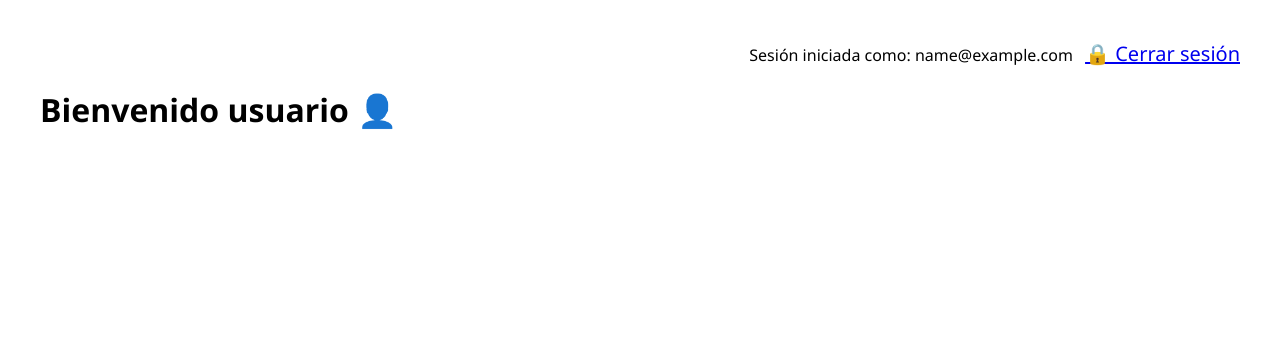
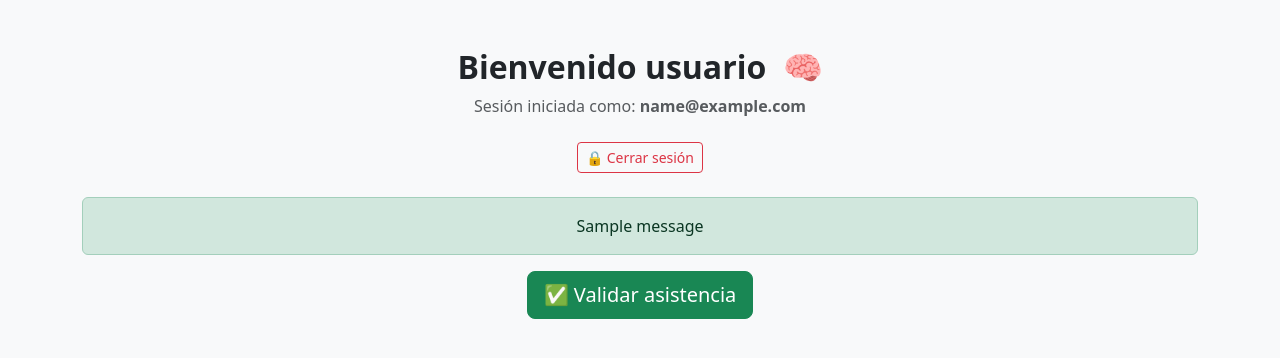
Before and after one commit to GustavoPenhape/MonitoringDashboard, a Django app: template dashboard/templates/dashboard/dashboard_usuario.html in a window 1280 px wide. Shown: the top 358 px of the page. Run offline with Django 5.2, Linux system fonts and the light colour scheme; the template is opened without the code that fills it: most values are stand-ins (such as "Sample title", 1, 10 or a date in 2020); one stand-in notice (Sample message) is shown.

Commit message:
cambios validar_asistencia

```diff
--- a/dashboard/templates/dashboard/dashboard_usuario.html
+++ b/dashboard/templates/dashboard/dashboard_usuario.html
@@ -3,27 +3,35 @@
 <head>
     <meta charset="UTF-8">
     <title>Dashboard Usuario</title>
-    <style>
-        body {
-            font-family: 'Segoe UI', sans-serif;
-            margin: 40px;
-        }
-        .header {
-            text-align: right;
-            margin-bottom: 20px;
-        }
-        .icono {
-            margin-left: 8px;
-            font-size: 20px;
-        }
-    </style>
+    <link href="https://cdn.jsdelivr.net/npm/bootstrap@5.3.3/dist/css/bootstrap.min.css" rel="stylesheet">
 </head>
-<body>
-    <div class="header">
-        Sesión iniciada como: {{ user_info.email }}
-        <a href="{% url 'logout' %}" class="icono">🔒 Cerrar sesión</a>
+<body class="bg-light">
+
+    <div class="container mt-5 text-center">
+        <div class="mb-4">
+            <h2 class="fw-bold">Bienvenido usuario <span class="ms-2">🧠</span></h2>
+            <p class="text-muted">Sesión iniciada como: <strong>{{ user_info.email }}</strong></p>
+            <a href="{% url 'logout' %}" class="btn btn-outline-danger btn-sm mt-2">🔒 Cerrar sesión</a>
+        </div>
+
+        <!-- Mostrar mensajes (por ejemplo, si se validó asistencia) -->
+        {% if messages %}
+            <div class="alert alert-success" role="alert">
+                {% for message in messages %}
+                    {{ message }}
+                {% endfor %}
+            </div>
+        {% endif %}
+
+        <!-- Botón Validar asistencia -->
+        <form action="{% url 'validar_asistencia' %}" method="post">
+            {% csrf_token %}
+            <button type="submit" class="btn btn-success btn-lg">
+                ✅ Validar asistencia
+            </button>
+        </form>
     </div>
 
-    <h1>Bienvenido usuario 👤</h1>
+    <script src="https://cdn.jsdelivr.net/npm/bootstrap@5.3.3/dist/js/bootstrap.bundle.min.js"></script>
 </body>
 </html>
```
Also changed, not shown: dashboard/templates/dashboard/validar_asistencia_form.html (added, +31 -0 lines).
